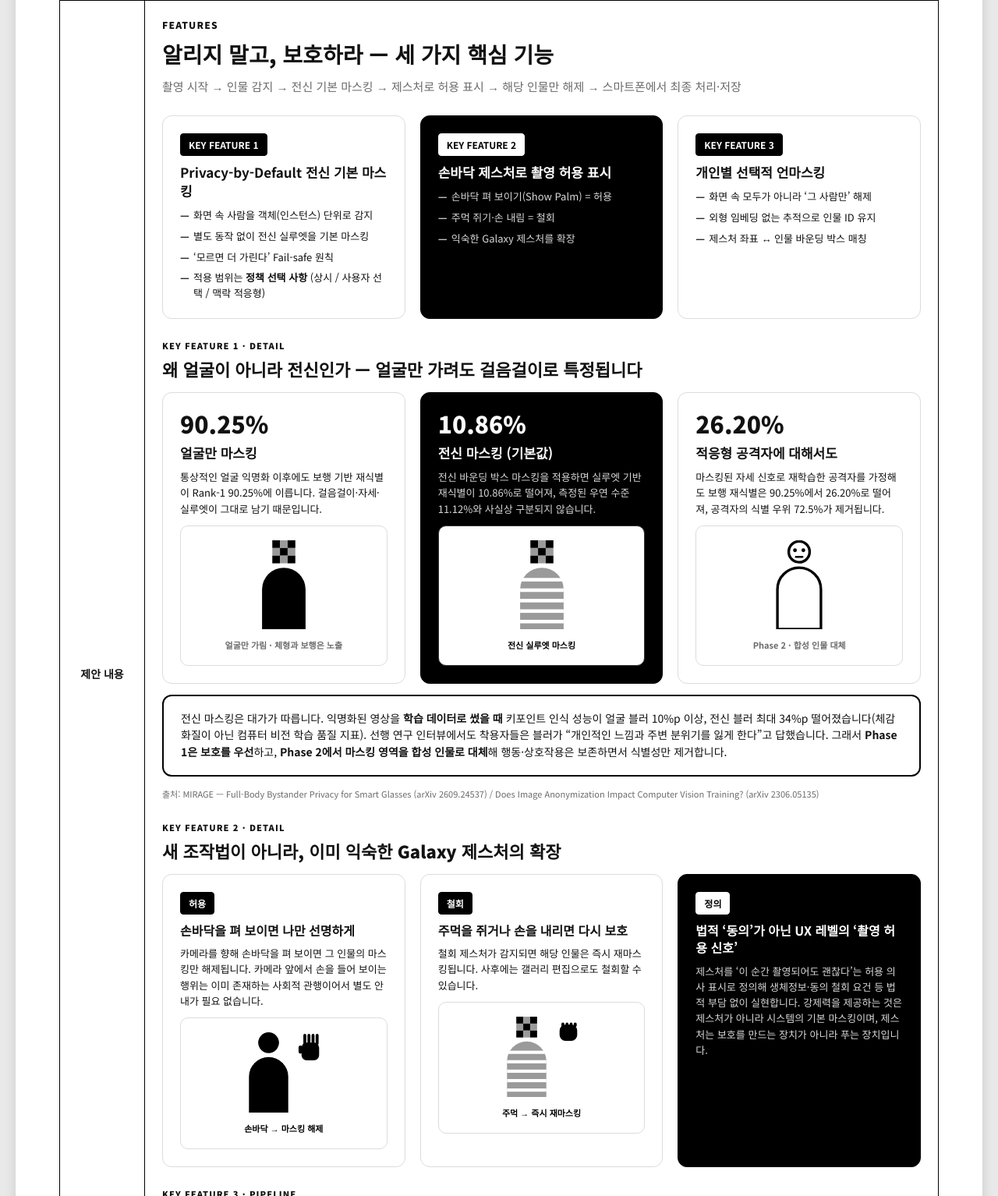
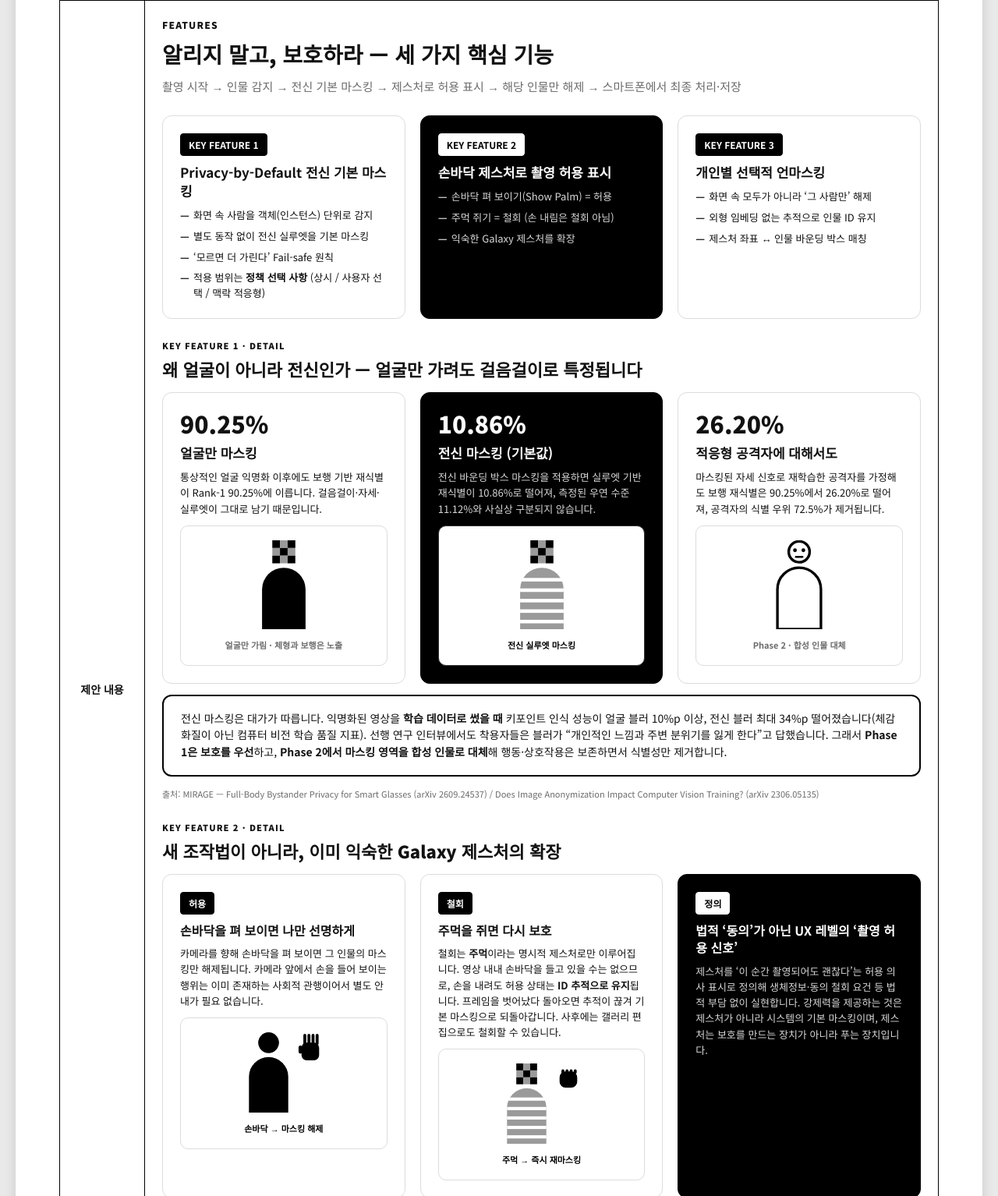
Before and after one commit to Ooohje/super_rookie_html, a plain HTML site: page index.html in a window 1280 px wide. Shown: the part 3917-5451 px from the top of the page at 78% size. Drawn offline with Linux system fonts and the light colour scheme.

Commit message:
fix: 철회 제스처 정의가 Key Feature와 시나리오에서 서로 달랐던 문제
Key Feature 2는 '손 내림 = 철회'라고 했으나 시나리오 ③은 손을 내려도
ID 추적으로 허용 상태가 유지된다고 기술해 서로 모순이었음.
영상 내내 손바닥을 들 수 없으므로 후자가 유일하게 성립하는 설계.
철회는 주먹이라는 명시적 제스처로만 이루어지도록 통일.

Co-Authored-By: Claude Opus 5 <noreply@anthropic.com>

```diff
--- a/index.html
+++ b/index.html
@@ -592,7 +592,7 @@ html,body{margin:0;padding:0;background:#E9E9E9;font-family:'Noto Sans KR',syste
         <div class="ttl">손바닥 제스처로 촬영 허용 표시</div>
         <ul class="bl">
           <li>손바닥 펴 보이기(Show Palm) = 허용</li>
-          <li>주먹 쥐기·손 내림 = 철회</li>
+          <li>주먹 쥐기 = 철회 (손 내림은 철회 아님)</li>
           <li>익숙한 Galaxy 제스처를 확장</li>
         </ul>
       </div>
@@ -665,8 +665,8 @@ html,body{margin:0;padding:0;background:#E9E9E9;font-family:'Noto Sans KR',syste
         </div>
         <div class="card">
           <div class="chip">철회</div>
-          <div class="ttl sm">주먹을 쥐거나 손을 내리면 다시 보호</div>
-          <div class="bd">철회 제스처가 감지되면 해당 인물은 즉시 재마스킹됩니다. 사후에는 갤러리 편집으로도 철회할 수 있습니다.</div>
+          <div class="ttl sm">주먹을 쥐면 다시 보호</div>
+          <div class="bd">철회는 <b>주먹</b>이라는 명시적 제스처로만 이루어집니다. 영상 내내 손바닥을 들고 있을 수는 없으므로, 손을 내려도 허용 상태는 <b>ID 추적으로 유지</b>됩니다. 프레임을 벗어났다 돌아오면 추적이 끊겨 기본 마스킹으로 되돌아갑니다. 사후에는 갤러리 편집으로도 철회할 수 있습니다.</div>
           <div class="illus">
             <div class="pfig">
               <svg width="63" height="103" viewBox="0 0 52 85" aria-hidden="true"><rect x="15" y="0" width="7.34" height="7.34" fill="#000"/><rect x="22.34" y="0" width="7.34" height="7.34" fill="#9A9A9A"/><rect x="29.68" y="0" width="7.34" height="7.34" fill="#000"/><rect x="15" y="7.34" width="7.34" height="7.34" fill="#9A9A9A"/><rect x="22.34" y="7.34" width="7.34" height="7.34" fill="#000"/><rect x="29.68" y="7.34" width="7.34" height="7.34" fill="#9A9A9A"/><rect x="15" y="14.68" width="7.34" height="7.34" fill="#000"/><rect x="22.34" y="14.68" width="7.34" height="7.34" fill="#9A9A9A"/><rect x="29.68" y="14.68" width="7.34" height="7.34" fill="#000"/><path d="M5.2 47A20.8 20.8 0 0 1 46.8 47V85H5.2Z" fill="#9A9A9A"/><rect x="5.2" y="36" width="41.6" height="3.4" fill="#fff"/><rect x="5.2" y="46" width="41.6" height="3.4" fill="#fff"/><rect x="5.2" y="56" width="41.6" height="3.4" fill="#fff"/><rect x="5.2" y="66" width="41.6" height="3.4" fill="#fff"/><rect x="5.2" y="76" width="41.6" height="3.4" fill="#fff"/></svg>
```
